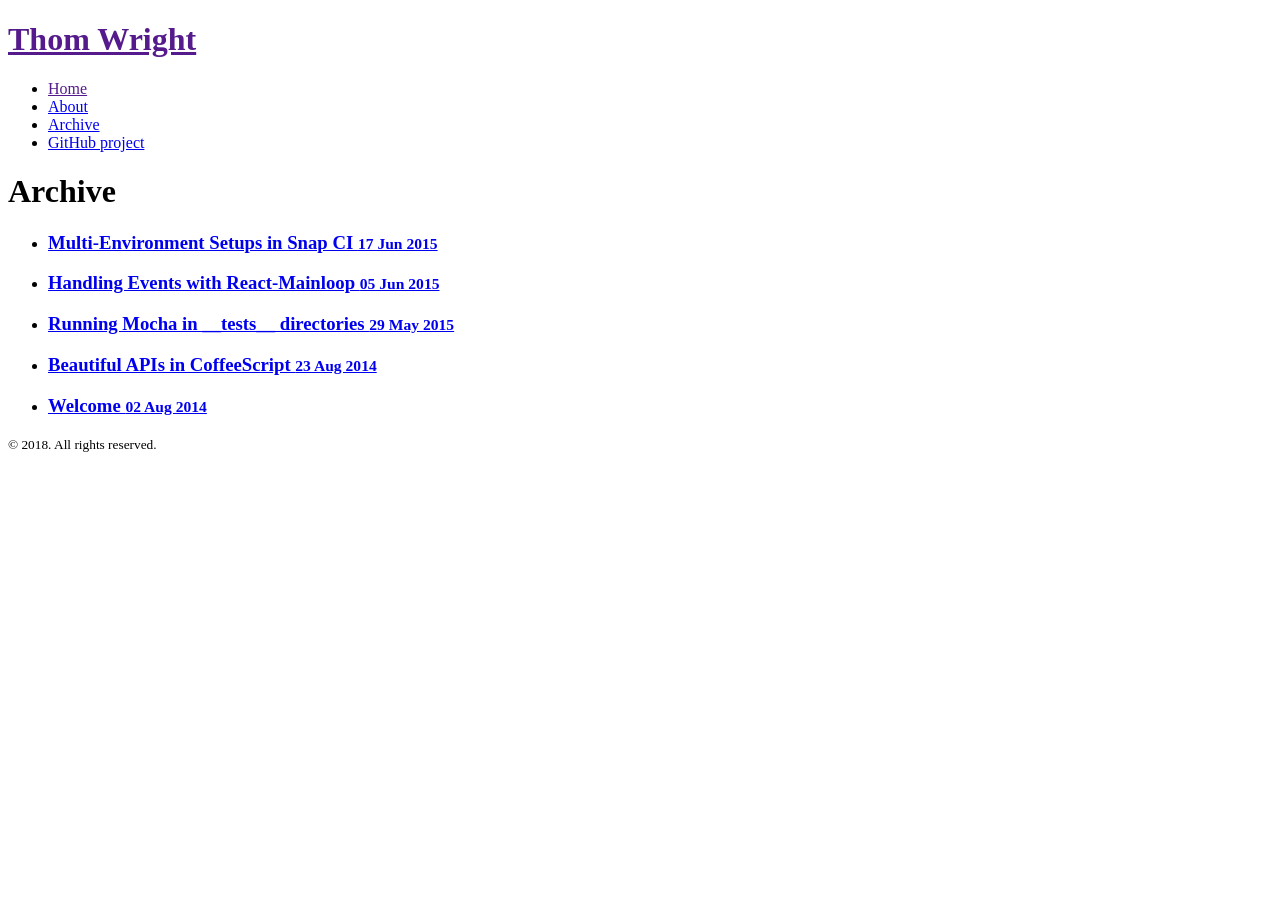
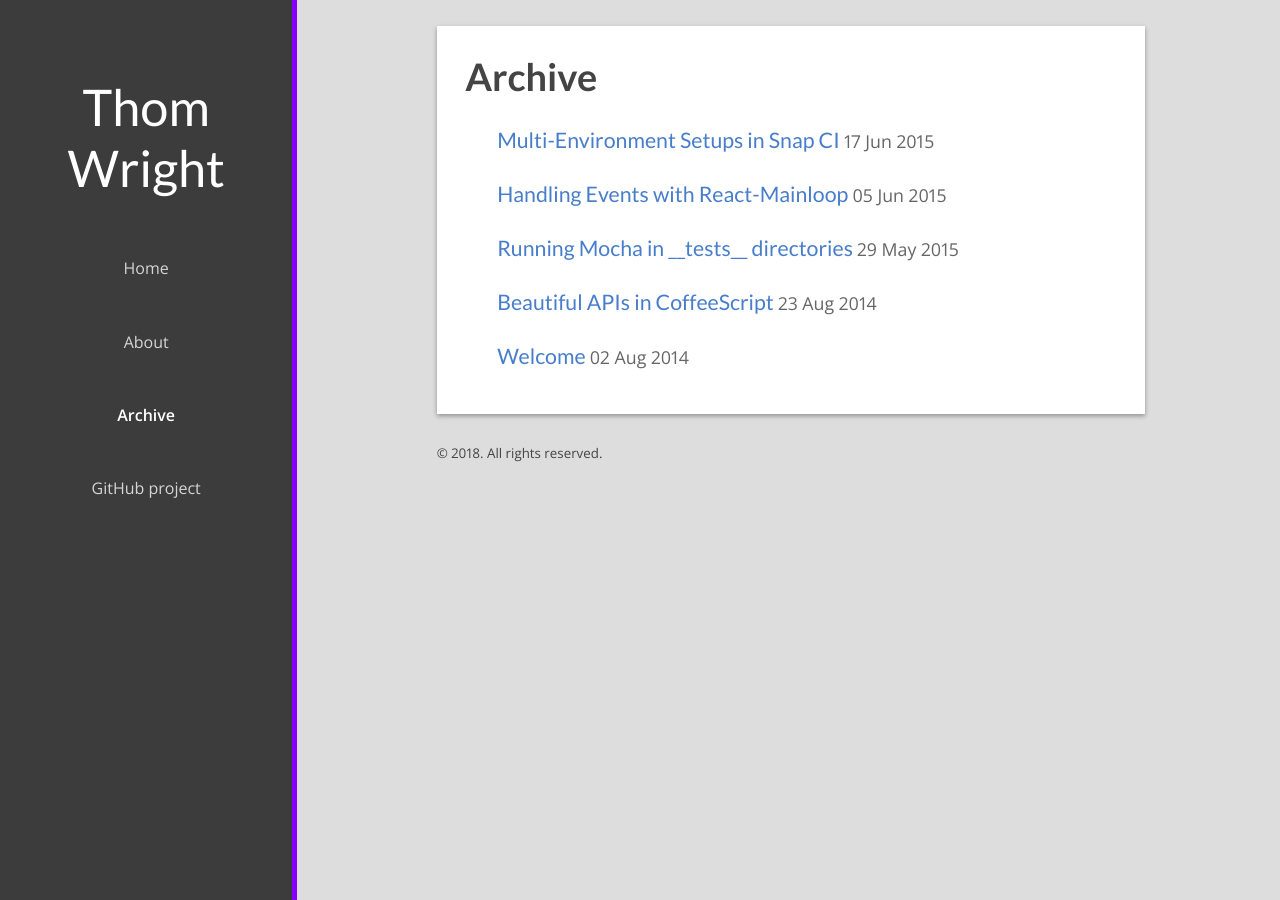
Before and after one commit to ThomWright/ThomWright.github.io, a Jekyll site: the page built from archive.md, in a window 1280 px wide. Built offline with Jekyll 4.4.1, drawn with Linux system fonts in a browser that asks for light colours; nearby versions of some CDN libraries.

Commit message:
Fix baseurl issue
It was causing stylesheets to not be included on GitHub

```diff
--- a/_includes/head.html
+++ b/_includes/head.html
@@ -17,27 +17,27 @@
   </title>
 
   <!-- CSS -->
-  <link rel="stylesheet" href="{{ site.baseurl }}public/css/octicons/octicons.css">
-  <link rel="stylesheet" href="{{ site.baseurl }}public/css/styles.css">
-  <link rel="stylesheet" href="{{ site.baseurl }}public/css/syntax/rainbow.css">
+  <link rel="stylesheet" href="/{{ site.baseurl }}public/css/octicons/octicons.css">
+  <link rel="stylesheet" href="/{{ site.baseurl }}public/css/styles.css">
+  <link rel="stylesheet" href="/{{ site.baseurl }}public/css/syntax/rainbow.css">
 
   <!-- Icons -->
-  <link rel="apple-touch-icon" sizes="57x57" href="{{ site.baseurl }}public/favicons/apple-touch-icon-57x57.png">
-  <link rel="apple-touch-icon" sizes="60x60" href="{{ site.baseurl }}public/favicons/apple-touch-icon-60x60.png">
-  <link rel="apple-touch-icon" sizes="72x72" href="{{ site.baseurl }}public/favicons/apple-touch-icon-72x72.png">
-  <link rel="apple-touch-icon" sizes="76x76" href="{{ site.baseurl }}public/favicons/apple-touch-icon-76x76.png">
-  <link rel="apple-touch-icon" sizes="114x114" href="{{ site.baseurl }}public/favicons/apple-touch-icon-114x114.png">
-  <link rel="apple-touch-icon" sizes="120x120" href="{{ site.baseurl }}public/favicons/apple-touch-icon-120x120.png">
-  <link rel="apple-touch-icon" sizes="144x144" href="{{ site.baseurl }}public/favicons/apple-touch-icon-144x144.png">
-  <link rel="apple-touch-icon" sizes="152x152" href="{{ site.baseurl }}public/favicons/apple-touch-icon-152x152.png">
-  <link rel="apple-touch-icon" sizes="180x180" href="{{ site.baseurl }}public/favicons/apple-touch-icon-180x180.png">
-  <link rel="icon" type="image/png" href="{{ site.baseurl }}public/favicons/favicon-32x32.png" sizes="32x32">
-  <link rel="icon" type="image/png" href="{{ site.baseurl }}public/favicons/android-chrome-192x192.png" sizes="192x192">
-  <link rel="icon" type="image/png" href="{{ site.baseurl }}public/favicons/favicon-96x96.png" sizes="96x96">
-  <link rel="icon" type="image/png" href="{{ site.baseurl }}public/favicons/favicon-16x16.png" sizes="16x16">
-  <link rel="manifest" href="{{ site.baseurl }}public/favicons/manifest.json">
+  <link rel="apple-touch-icon" sizes="57x57" href="/{{ site.baseurl }}public/favicons/apple-touch-icon-57x57.png">
+  <link rel="apple-touch-icon" sizes="60x60" href="/{{ site.baseurl }}public/favicons/apple-touch-icon-60x60.png">
+  <link rel="apple-touch-icon" sizes="72x72" href="/{{ site.baseurl }}public/favicons/apple-touch-icon-72x72.png">
+  <link rel="apple-touch-icon" sizes="76x76" href="/{{ site.baseurl }}public/favicons/apple-touch-icon-76x76.png">
+  <link rel="apple-touch-icon" sizes="114x114" href="/{{ site.baseurl }}public/favicons/apple-touch-icon-114x114.png">
+  <link rel="apple-touch-icon" sizes="120x120" href="/{{ site.baseurl }}public/favicons/apple-touch-icon-120x120.png">
+  <link rel="apple-touch-icon" sizes="144x144" href="/{{ site.baseurl }}public/favicons/apple-touch-icon-144x144.png">
+  <link rel="apple-touch-icon" sizes="152x152" href="/{{ site.baseurl }}public/favicons/apple-touch-icon-152x152.png">
+  <link rel="apple-touch-icon" sizes="180x180" href="/{{ site.baseurl }}public/favicons/apple-touch-icon-180x180.png">
+  <link rel="icon" type="image/png" href="/{{ site.baseurl }}public/favicons/favicon-32x32.png" sizes="32x32">
+  <link rel="icon" type="image/png" href="/{{ site.baseurl }}public/favicons/android-chrome-192x192.png" sizes="192x192">
+  <link rel="icon" type="image/png" href="/{{ site.baseurl }}public/favicons/favicon-96x96.png" sizes="96x96">
+  <link rel="icon" type="image/png" href="/{{ site.baseurl }}public/favicons/favicon-16x16.png" sizes="16x16">
+  <link rel="manifest" href="/{{ site.baseurl }}public/favicons/manifest.json">
   <meta name="msapplication-TileColor" content="#603cba">
-  <meta name="msapplication-TileImage" content="{{ site.baseurl }}public/favicons/mstile-144x144.png">
+  <meta name="msapplication-TileImage" content="/{{ site.baseurl }}public/favicons/mstile-144x144.png">
   <meta name="theme-color" content="#3c3c3c">
 
   <!-- RSS -->
```
